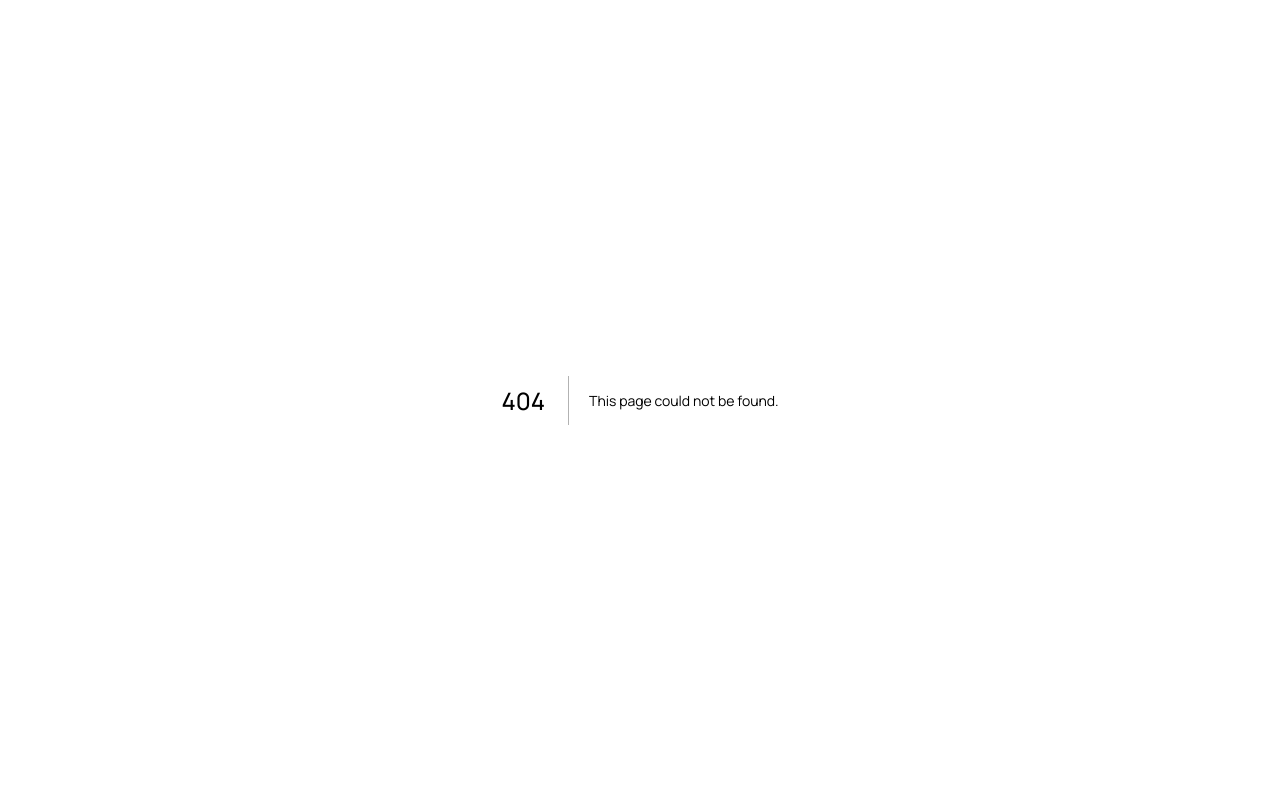
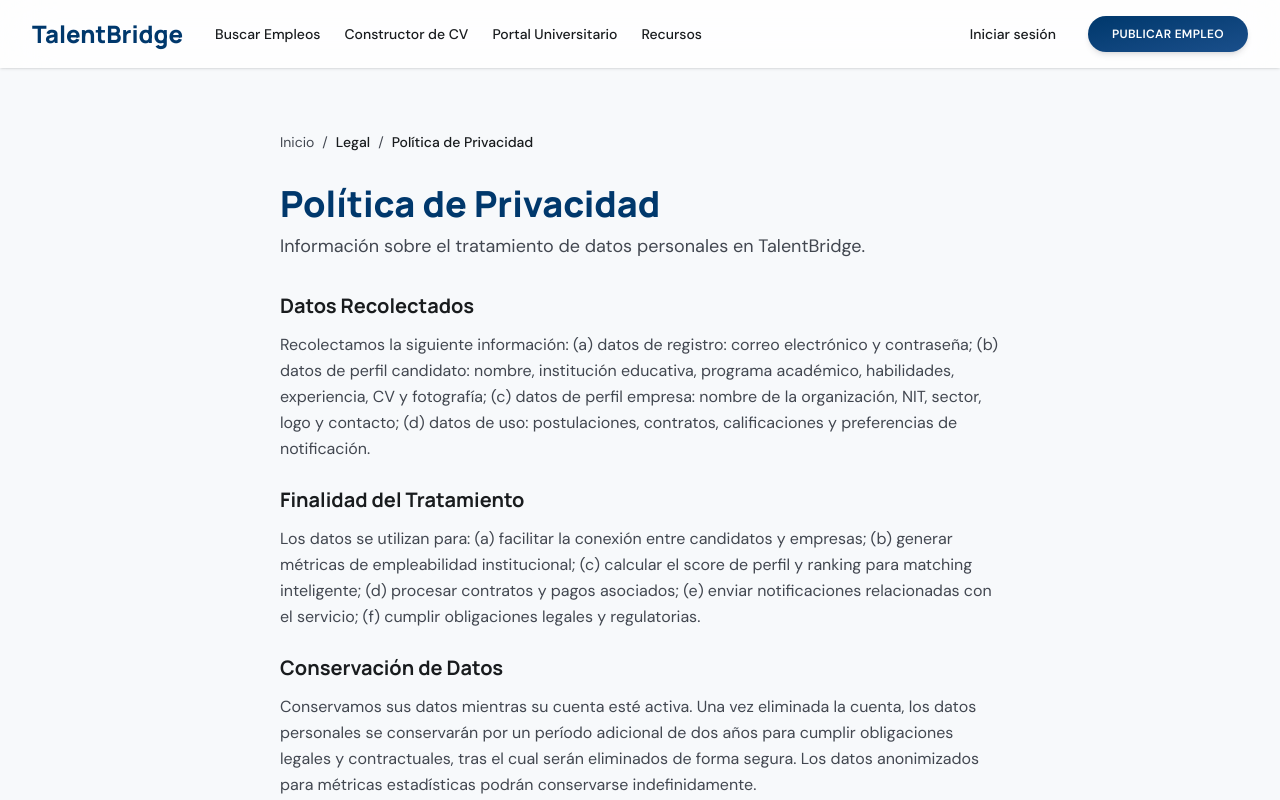
Before and after one commit to Timmy0825XD/talentbridge, a Next.js app in the folder frontend/: page /legal/privacidad in a window 1280 px wide. Before the commit this address had no page. Shown: the top 800 px of the page. Built offline with nearby package versions, Linux system fonts and the light colour scheme.

Commit message:
feat(frontend): agregar página de política de privacidad

```diff
--- /dev/null
+++ b/frontend/app/(public)/legal/privacidad/page.tsx
@@ -0,0 +1,18 @@
+import { publicLinks } from "@/src/content/site-links";
+import { legalContent } from "@/src/content/legal";
+import InfoPageLayout from "@/src/components/info/InfoPageLayout";
+
+export default function PrivacyPage() {
+  const { title, description, sections } = legalContent.privacy;
+
+  return (
+    <InfoPageLayout title={title} description={description} breadcrumb={[{ label: "Legal" }, { label: title }]}>
+      {sections.map((section) => (
+        <section key={section.title} className="space-y-3">
+          <h2 className="text-xl font-bold text-on-surface font-headline">{section.title}</h2>
+          <p className="text-on-surface-variant leading-relaxed">{section.content}</p>
+        </section>
+      ))}
+    </InfoPageLayout>
+  );
+}
```
